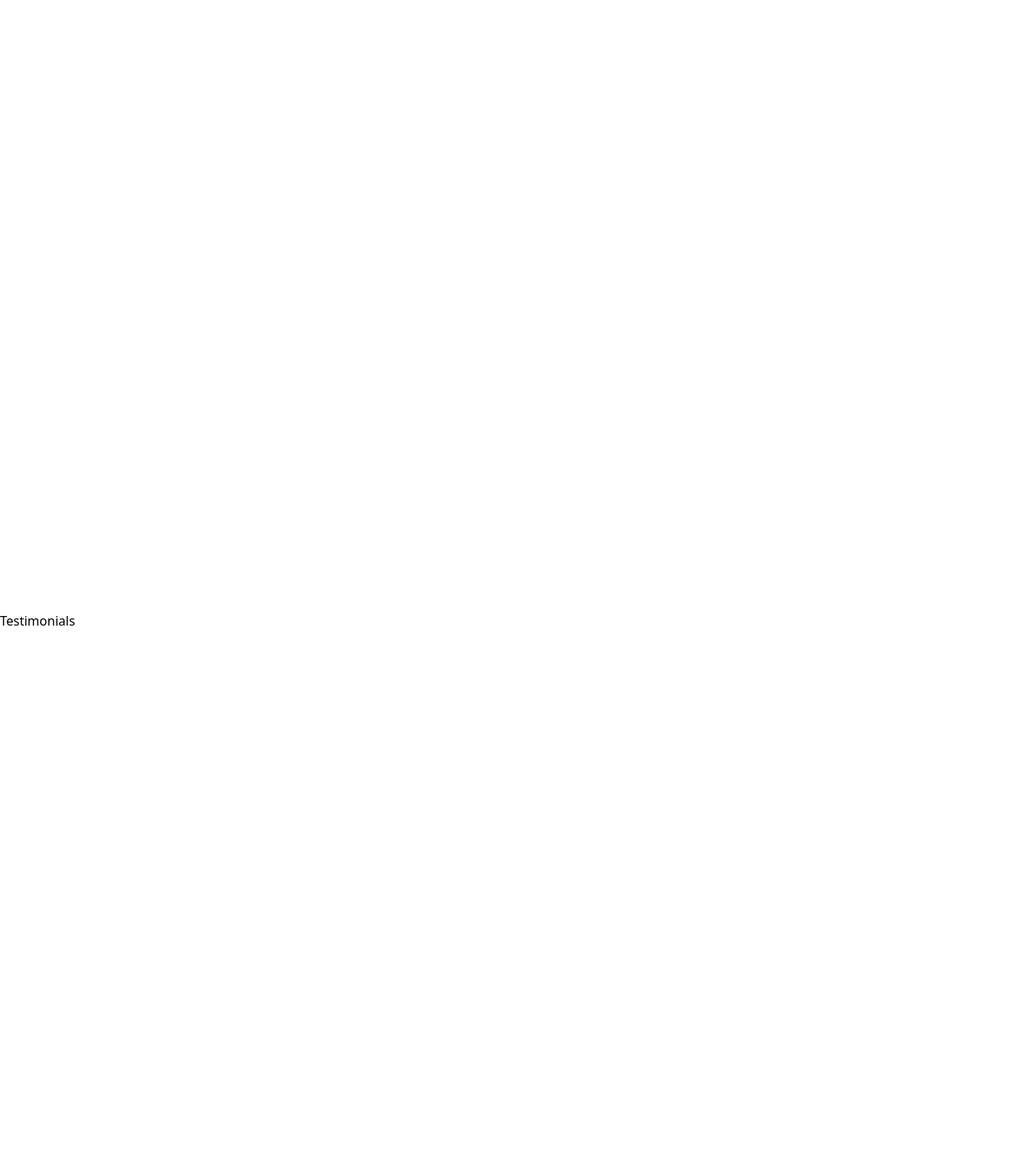
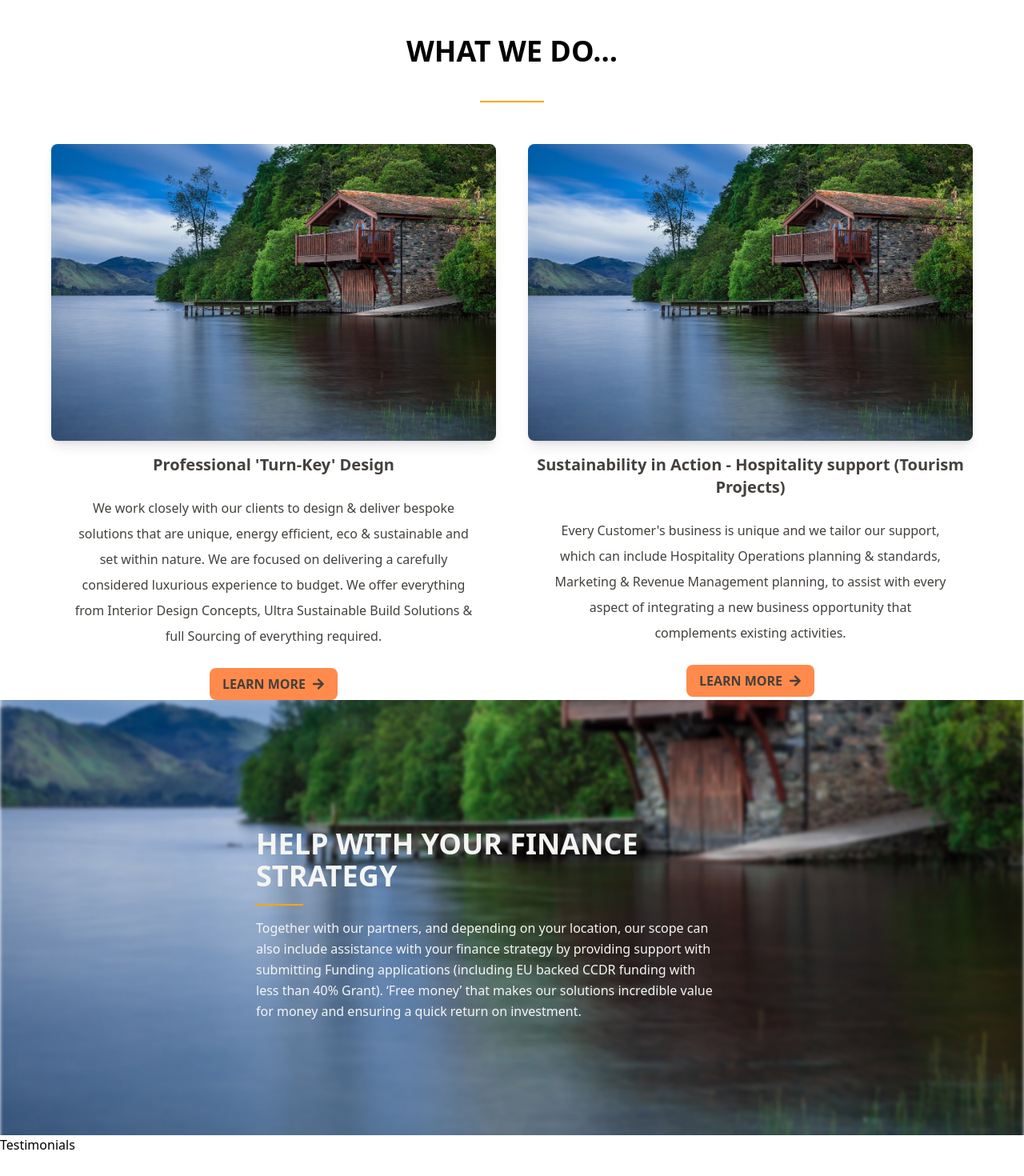
Before and after one commit to Nothsurm/earth_angels, a React (Vite) app in the folder client/: page / in a window 1280 px wide. Shown: the part 1300-2770 px from the top of the page at 80% size. Built offline with nearby package versions, Linux system fonts and the light colour scheme.

Commit message:
started on whatwedo ui page

```diff
--- a/client/src/pages/DropdownComponents.jsx/Louisa.jsx
+++ b/client/src/pages/DropdownComponents.jsx/Louisa.jsx
@@ -27,8 +27,8 @@ export default function Louisa() {
           </div>
         </div>
         <div className="flex-1 flex-col gap-10 mt-6">
-          <img src={Image} alt="image" className='h-48 w-80'/>
-          <img src={Image} alt="image" className='h-48 w-80 mt-2'/>
+          <img src={Image} alt="image" className='h-48 w-80 mx-auto'/>
+          <img src={Image} alt="image" className='h-48 w-80 mt-2 mx-auto'/>
         </div>
       </div>
     </div>
--- a/client/src/pages/DropdownComponents.jsx/WhatWeDo.jsx
+++ b/client/src/pages/DropdownComponents.jsx/WhatWeDo.jsx
@@ -1,7 +1,39 @@
-import React from 'react'
+import Image from '../../images/house-image.jpg'
+import { FaArrowRight } from "react-icons/fa";
 
 export default function WhatWeDo() {
   return (
-    <div>WhatWeDo</div>
+    <div className='relative'>
+        <h1 className='flex justify-center mt-20 text-4xl font-bold'>WHAT WE DO...
+        <hr
+            style={{
+            background: 'orange',
+            color: 'orange',
+            borderColor: 'orange',
+            height: '2px',
+            width: '80px',
+            position: 'absolute',
+            top: '10%',
+            left: '50%',
+            transform: 'translate(-50%, -50%)'
+            }}
+          /></h1>
+        <div className="flex justify-between gap-10 max-w-6xl mt-24 text-center mx-auto">
+            <div className="flex-1 flex-col text-stone-700">
+                <img src={Image} alt="image" className='rounded-lg shadow-lg'/>
+                <h2 className='font-bold text-xl mt-4'>Professional 'Turn-Key' Design</h2>
+                <p className='leading-loose p-6'>We work closely with our clients to design & deliver bespoke solutions that are unique, energy efficient, eco & sustainable and set within nature.
+                We are focused on delivering a carefully considered luxurious experience to budget.
+                We offer everything from Interior Design Concepts, Ultra Sustainable Build Solutions & full Sourcing of everything required.</p>
+                <button className='uppercase bg-orange-400 px-4 py-2 rounded-lg font-semibold hover:bg-orange-500 transition ease-in-out delay-50 flex items-center gap-2 mx-auto'>Learn More<FaArrowRight /></button>
+            </div>
+            <div className="flex-1 text-stone-700">
+                <img src={Image} alt="image" className='rounded-lg shadow-lg'/>
+                <h2 className='font-bold text-xl mt-4'>Sustainability in Action - Hospitality support (Tourism Projects)</h2>
+                <p className='leading-loose p-6'>Every Customer's business is unique and we tailor our support, which can include Hospitality Operations planning & standards, Marketing & Revenue Management planning, to assist with every aspect of integrating a new business opportunity that complements existing activities.</p>
+                <button className='uppercase bg-orange-400 px-4 py-2 rounded-lg font-semibold hover:bg-orange-500 transition ease-in-out delay-50 flex items-center gap-2 mx-auto'>Learn More<FaArrowRight /></button>
+            </div>
+        </div>
+    </div>
   )
 }
--- /dev/null
+++ b/client/src/pages/DropdownComponents.jsx/WhatWeDo2.jsx
@@ -0,0 +1,29 @@
+import { Parallax } from 'react-parallax'
+import Image from '../../images/house-image.jpg'
+
+export default function WhatWeDo2() {
+  return (
+    <div className='flex justify-center'>
+        <Parallax blur={2} strength={600} bgImage={Image} className='w-full'>
+            <div className="h-96 max-w-xl ml-auto mr-96 mt-40 relative text-stone-100">
+                <h1 className='text-4xl font-bold mx-auto'>HELP WITH YOUR FINANCE<br></br>
+                STRATEGY
+                <hr
+                    style={{
+                    background: 'orange',
+                    color: 'orange',
+                    borderColor: 'orange',
+                    height: '2px',
+                    width: '60px',
+                    position: 'absolute',
+                    top: '25%',
+                    left: '5%',
+                    transform: 'translate(-50%, -50%)'
+                    }}
+                /></h1>
+                <p className='mt-8 leading-relaxed'>Together with our partners, and depending on your location, our scope can also include assistance with your finance strategy by providing support with submitting Funding applications (including EU backed CCDR funding with less than 40% Grant). ‘Free money’ that makes our solutions incredible value for money and ensuring a quick return on investment.</p>
+            </div>
+        </Parallax>
+    </div>
+  )
+}
--- a/client/src/pages/Home.jsx
+++ b/client/src/pages/Home.jsx
@@ -5,6 +5,7 @@ import Hero from './DropdownComponents.jsx/Hero'
 import Louisa from './DropdownComponents.jsx/Louisa'
 import WhatWeDo from './DropdownComponents.jsx/WhatWeDo'
 import Testimonials from './DropdownComponents.jsx/Testimonials'
+import WhatWeDo2 from './DropdownComponents.jsx/WhatWeDo2'
 
 export default function Header() {
   const [navbar, setNavbar] = useState(false)
@@ -174,8 +175,11 @@ export default function Header() {
       <div className="" ref={louisaRef}>
         <Louisa />
       </div>
-      <div className="what-we-do min-h-screen">
+      <div className="min-h-screen">
         <WhatWeDo />
+      </div>
+      <div>
+        <WhatWeDo2 />
       </div>
       <div className="testimonials min-h-screen" ref={testimonialRef}>
         <Testimonials />
```
